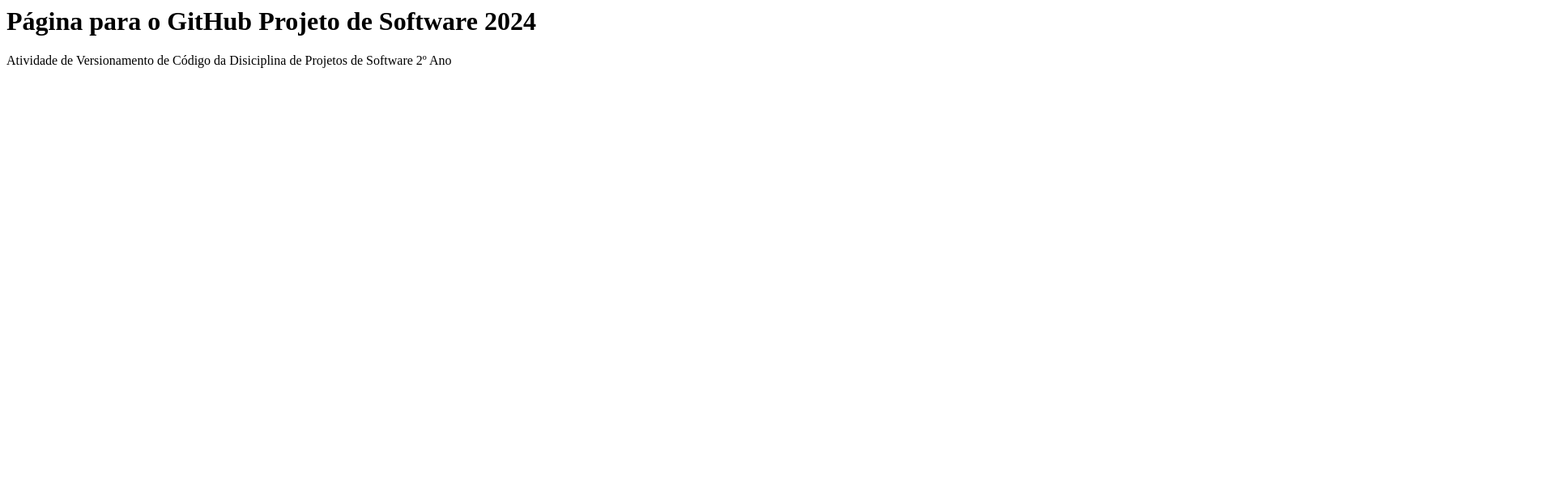
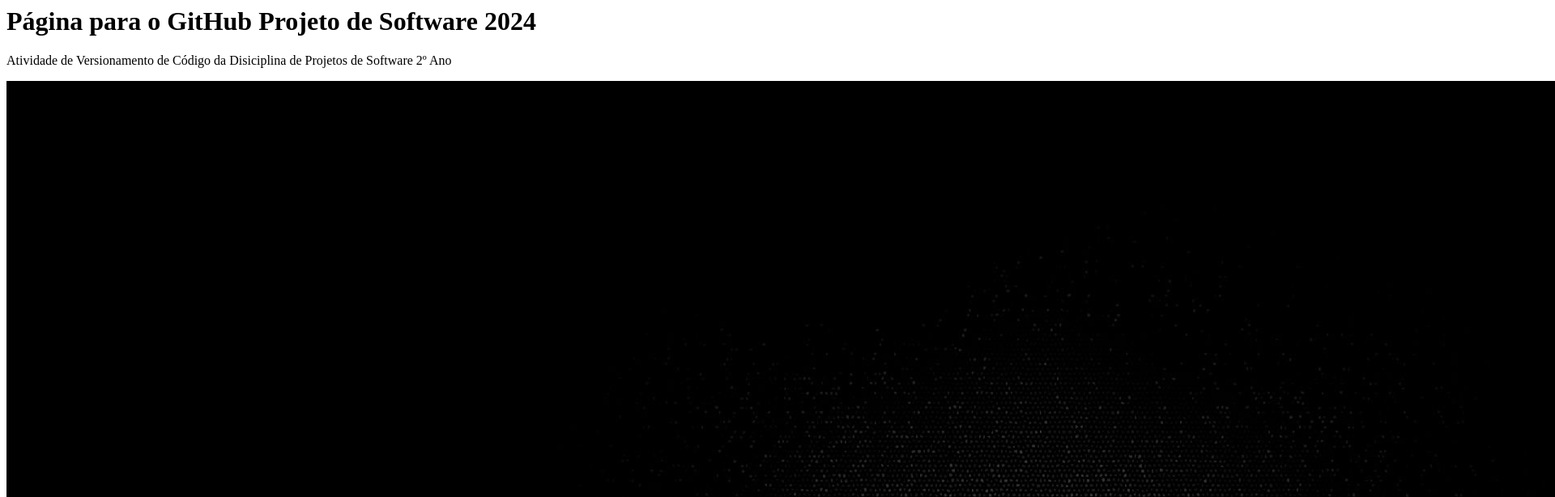
Before and after one commit to projsoft2024/aula2ano, a plain HTML site: page index.html in a window 1280 px wide. Shown: the top 614 px of the page at 81% size, 1920 px wide, since content can reach past the window. Drawn offline with Linux system fonts and the light colour scheme.

Commit message:
Incluído Diretório Imagem e alterado index.html

```diff
--- a/index.html
+++ b/index.html
@@ -3,5 +3,7 @@
 	<body>
 		<h1> Página para o GitHub Projeto de Software 2024 </h1>
 		<p> Atividade de Versionamento de Código da Disiciplina de Projetos de Software 2º Ano </p>
+		<img src="imagem/foto.jpg" />
+
 	</body>
 </html>
```
Also changed, not shown: imagem/foto.jpg (added).
